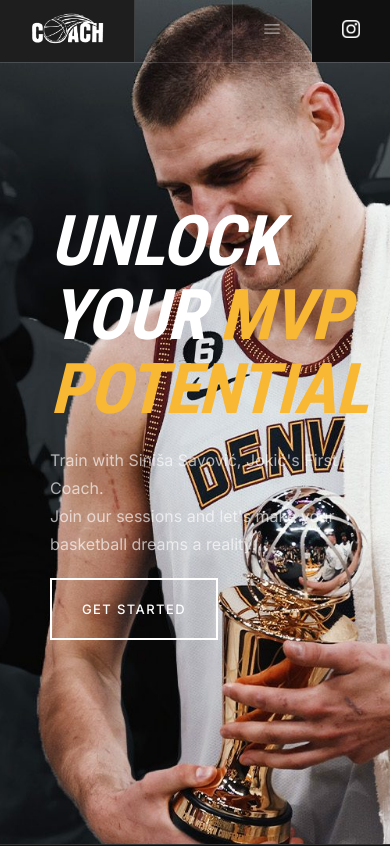
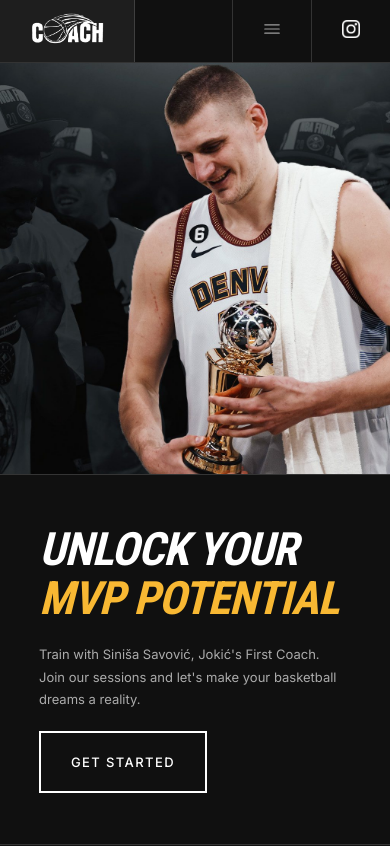
Before and after one commit to krsticzoran/basketball-coach, a Next.js app: page / in a window 390 px wide. Shown: the top 846 px of the page. Built offline with nearby package versions, Linux system fonts and the light colour scheme.

Commit message:
media query mobile

```diff
--- a/app/page.js
+++ b/app/page.js
@@ -26,7 +26,7 @@
           </p>
           <Button href='/contact/'>get started</Button>
         </div>
-        <div>
+        <div className={classes.image}>
           <Image src={bgImage} priority alt='Nikola Jokic' />
         </div>
       </section>
--- a/styles/pages/home.module.scss
+++ b/styles/pages/home.module.scss
@@ -37,6 +37,32 @@
     height: 100%;
     object-fit: cover;
     object-position: top;
+  }
+
+  @include xs {
+    grid: none;
+    @include flex(start, center, column-reverse);
+    padding: 0;
+    padding-top: 6.3rem;
+
+    .text {
+      padding: 13% 10%;
+
+      max-width: 50rem;
+      h1 {
+        font-size: 4.6rem;
+      }
+      p {
+        @include font-size(xs);
+      }
+    }
+    .image {
+      flex: 1;
+      img {
+        position: relative;
+        border-bottom: 1px solid $border;
+      }
+    }
   }
 }
 
```
